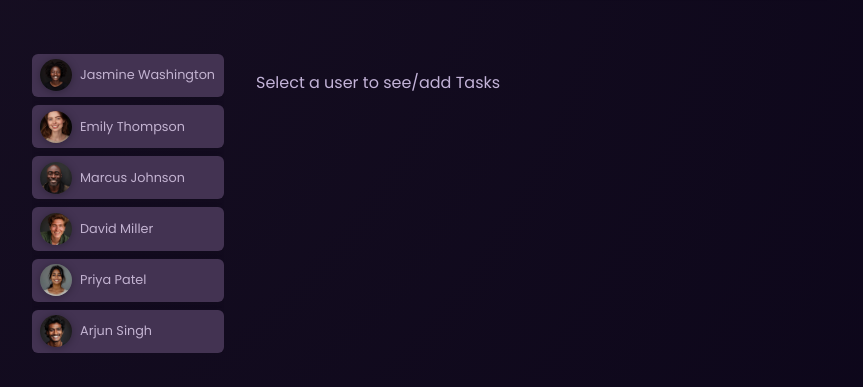
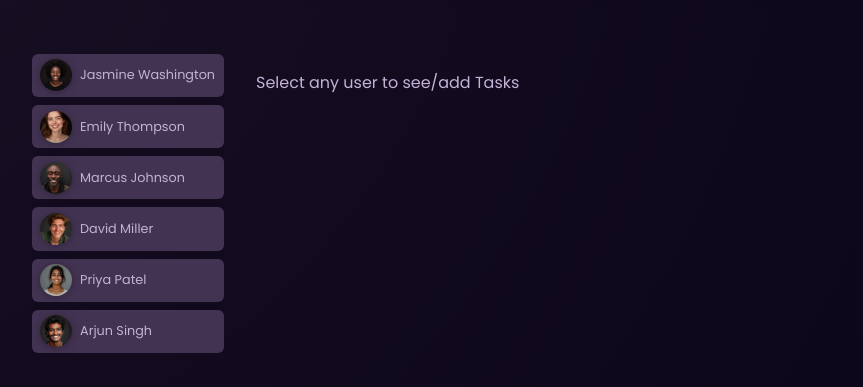
Before and after one commit to hrishi-ongit/Task-Confluence-app, an Angular app: page / in a window 1280 px wide. Shown: the part 218-605 px from the top of the page, without its empty margins (208-1071 px from the left). Built offline with nearby package versions, Linux system fonts and the light colour scheme.

Commit message:
first dply

```diff
--- a/src/app/app.component.html
+++ b/src/app/app.component.html
@@ -16,7 +16,7 @@
     [taskOwner]="taskOwnerName"
   />
   <ng-template #fallBacktaskOwnerName>
-    <p>Select a user to see/add Tasks</p>
+    <p>Select any user to see/add Tasks</p>
   </ng-template>
 
   <!-- <button (click)="clearUser()"></button> -->
```
